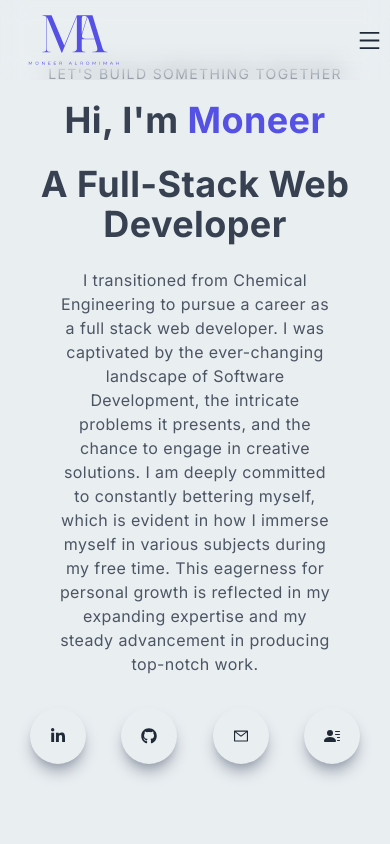
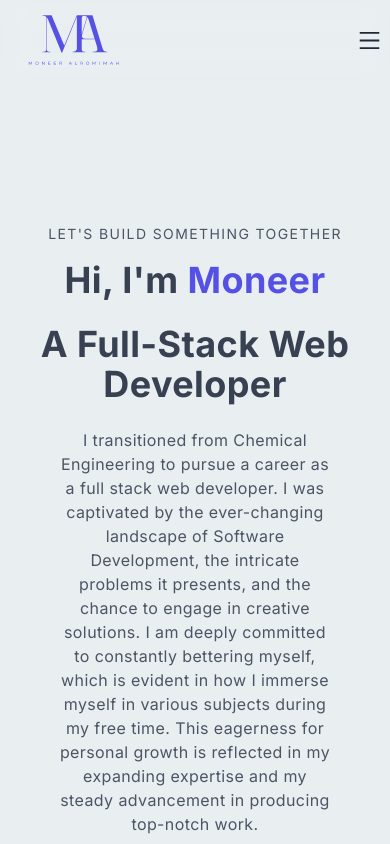
Before and after one commit to moneeroz/portofolio, a Next.js app: page / in a window 390 px wide. Shown: the top 844 px of the page. Built offline with nearby package versions, Linux system fonts and the light colour scheme.

Commit message:
fix nav clip on small screens

```diff
--- a/app/layout.tsx
+++ b/app/layout.tsx
@@ -18,7 +18,9 @@ export default function RootLayout({
   return (
     <html lang="en">
       <body className={inter.className}>
-        <Navbar />
+        <div className="pb-40 sm:pb-0">
+          <Navbar />
+        </div>
         {children}
       </body>
     </html>
```
